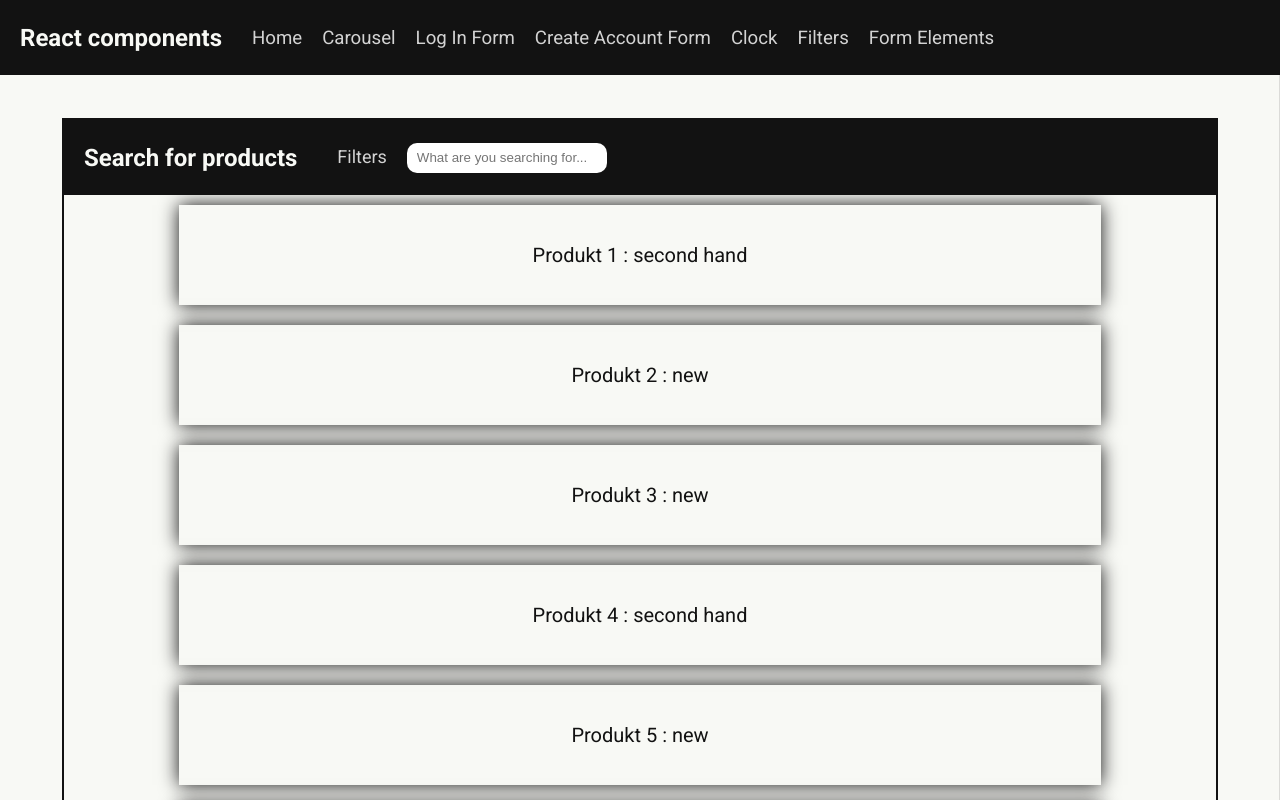
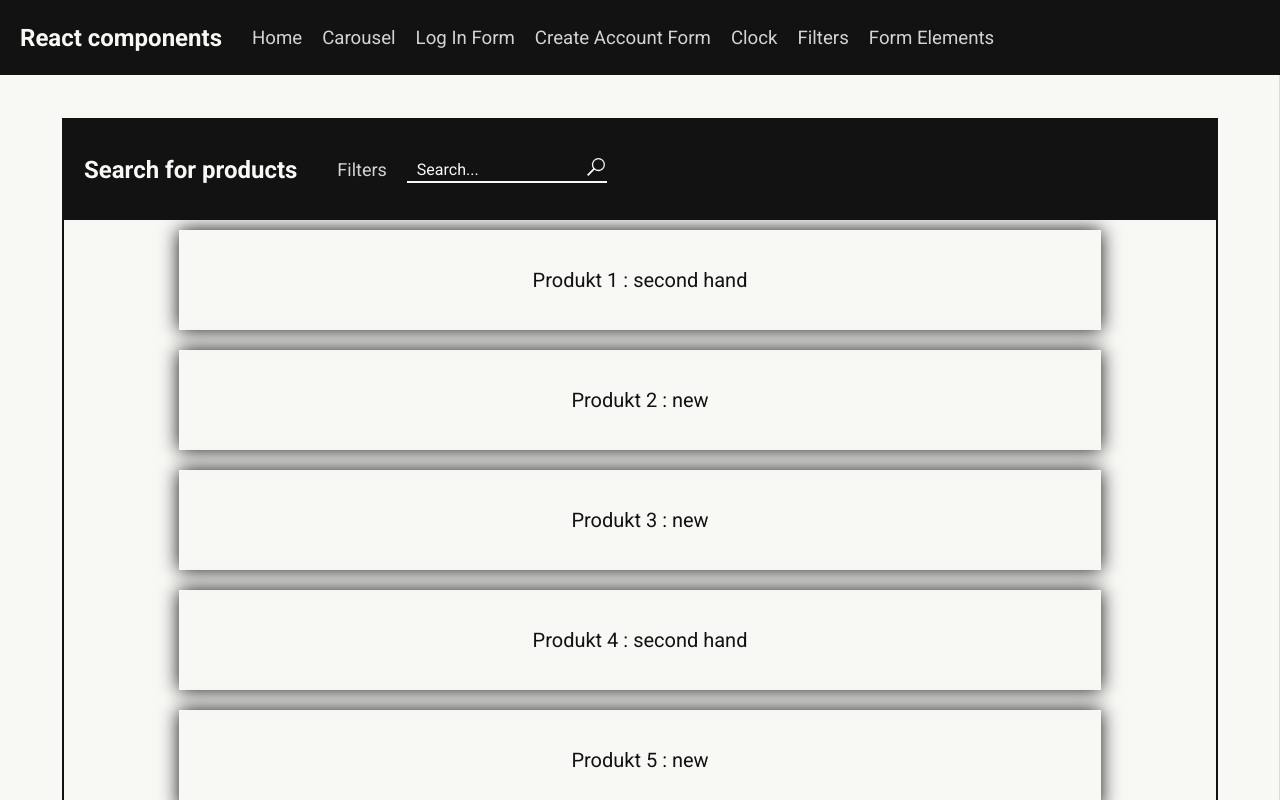
Before and after one commit to Bartosz-Do/react-components, a Next.js app: page /filters in a window 1280 px wide. Built offline with nearby package versions, Linux system fonts and the light colour scheme.

Commit message:
filters now have input from formElements

```diff
--- a/app/components/Filters.tsx
+++ b/app/components/Filters.tsx
@@ -2,6 +2,8 @@
 import { useState, useEffect, useRef } from 'react';
 import styles from './styles/filters.module.css';
 import getProducts from '@/actions/getProducts.js';
+
+import { TextInput } from './FormElements';
 
 export default function Filters() {
     const [dropdownDisplay, setDropdownDisplay] = useState<string>('none');
@@ -75,7 +77,19 @@ export default function Filters() {
                     </div>
 
                     <div className={styles.searchBar}>
-                        <input type="text" name="searchBar" id="searchBar" placeholder='What are you searching for...' onChange={searchBarChangeHandler} value={name} />
+                        <TextInput
+                            value={name}
+                            stateSetter={setName}
+                            labelValue='Search...'
+                            colors={['#F7F8F5', '#121212']}
+                            image={{
+                                viewBox: '23.060344 10.772654 68.487137 68.487289',
+                                path: 'm 66.547095,10.772654 a 25,25 0 0 0 -17.677474,7.32255 25,25 0 0 0 -2.300635,32.706014 l -23.508642,23.508643 4.949568,4.950085 23.508643,-23.508643 a 25,25 0 0 0 32.706531,-2.300634 25,25 0 0 0 0,-35.355465 25,25 0 0 0 -17.677991,-7.32255 z m 0,5.000211 a 20,20 0 0 1 14.142289,5.858041 20,20 0 0 1 0,28.284062 20,20 0 0 1 -28.284062,0 20,20 0 0 1 1e-6,-28.284062 20,20 0 0 1 14.141772,-5.858041 z'
+                            }}
+                            style={{
+                                margin: '20px 0px 25px 0px'
+                            }}
+                        />
                     </div>
                 </div>
             </div>
--- a/app/components/FormElements.tsx
+++ b/app/components/FormElements.tsx
@@ -23,7 +23,7 @@ export function Form({ action, method = 'GET', children, colors, style, onSubmit
 
 // ---TEXT INPUT--- //
 
-export function TextInput({ value, labelValue, stateSetter, required, colors, name, id, image } : {
+export function TextInput({ value, labelValue, stateSetter, required, colors, name, id, image, style } : {
     value : string,
     labelValue: string,
     stateSetter : Function,
@@ -31,7 +31,8 @@ export function TextInput({ value, labelValue, stateSetter, required, colors, na
     colors?: string[],
     name? : string,
     id? : string,
-    image? : {viewBox: string, path: string | string[]}
+    image? : {viewBox: string, path: string | string[]},
+    style? : React.CSSProperties
 }) {
     let imagePath = Children.toArray(image?.path);
     const [inputStyle, setInputStyle] = useState<React.CSSProperties>({
@@ -91,7 +92,7 @@ export function TextInput({ value, labelValue, stateSetter, required, colors, na
     }
 
     return (
-        <div className={styles.inputBox}>
+        <div className={styles.inputBox} style={style}>
             <label htmlFor={id} className={styles.inputLabel} style={{...labelStyle}}>{ labelValue } { required ? <span style={{color: '#C21807'}}>*</span> : '' }</label>
             <input type='text' id={id} name={name} value={value} className={styles.input} style={{...inputStyle}} onChange={handleChange} required={ required } />
 
--- a/app/components/styles/filters.module.css
+++ b/app/components/styles/filters.module.css
@@ -7,7 +7,7 @@
 
 .header {
     width: 100%;
-    min-height: 75px;
+    min-height: 100px;
     background-color: #121212;
     display: flex;
     align-items: center;
@@ -35,6 +35,7 @@
 .dropdown {
     position: relative;
     margin: 0px 20px 0px 0px;
+    font-size: medium;
 }
 .dropdown p {
     margin: 0px;
@@ -112,19 +113,10 @@
     margin-right: 20px;
 }
 
-.searchBar input[type="text"] {
-    height: 20px;
-    padding: 5px 10px 5px 10px;
-    border: none;
-    outline: 0px;
-    border-radius: 10px;
-    width: 180px;
-}
-
 .products {
-    margin-top: 75px;
+    margin-top: 100px;
     width: 100%;
-    height: calc(100% - 75px);
+    height: calc(100% - 100px);
     overflow: auto;
     display: flex;
     flex-direction: column;
@@ -145,11 +137,11 @@
 
 @media (max-width: 643px) {
     .header {
-        height: 120px;
+        height: 150px;
     }
     .products {
-        margin-top: 120px;
-        height: calc(100% - 120px);
+        margin-top: 150px;
+        height: calc(100% - 150px);
     }
     .products div {
         width: 90%;
```
